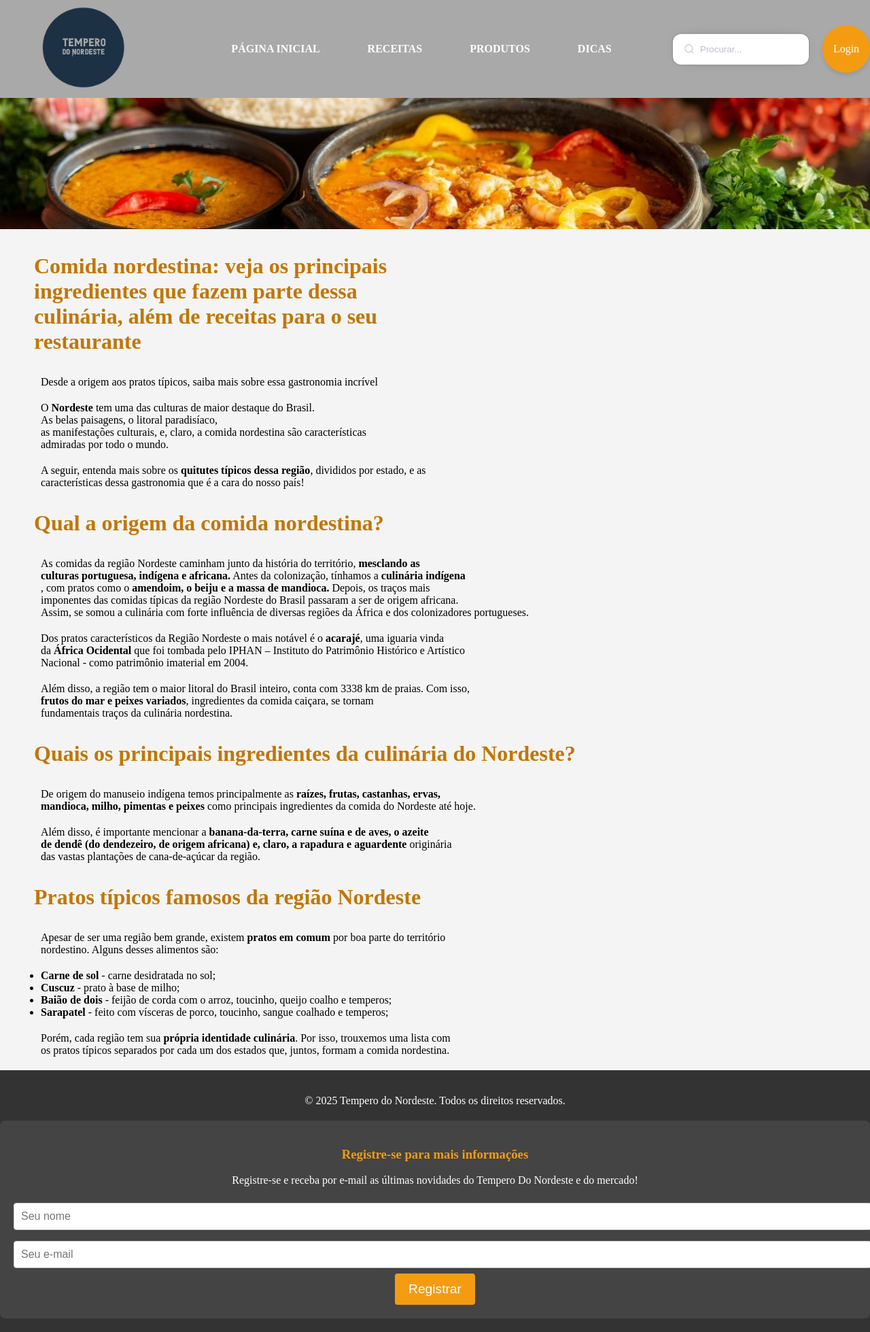
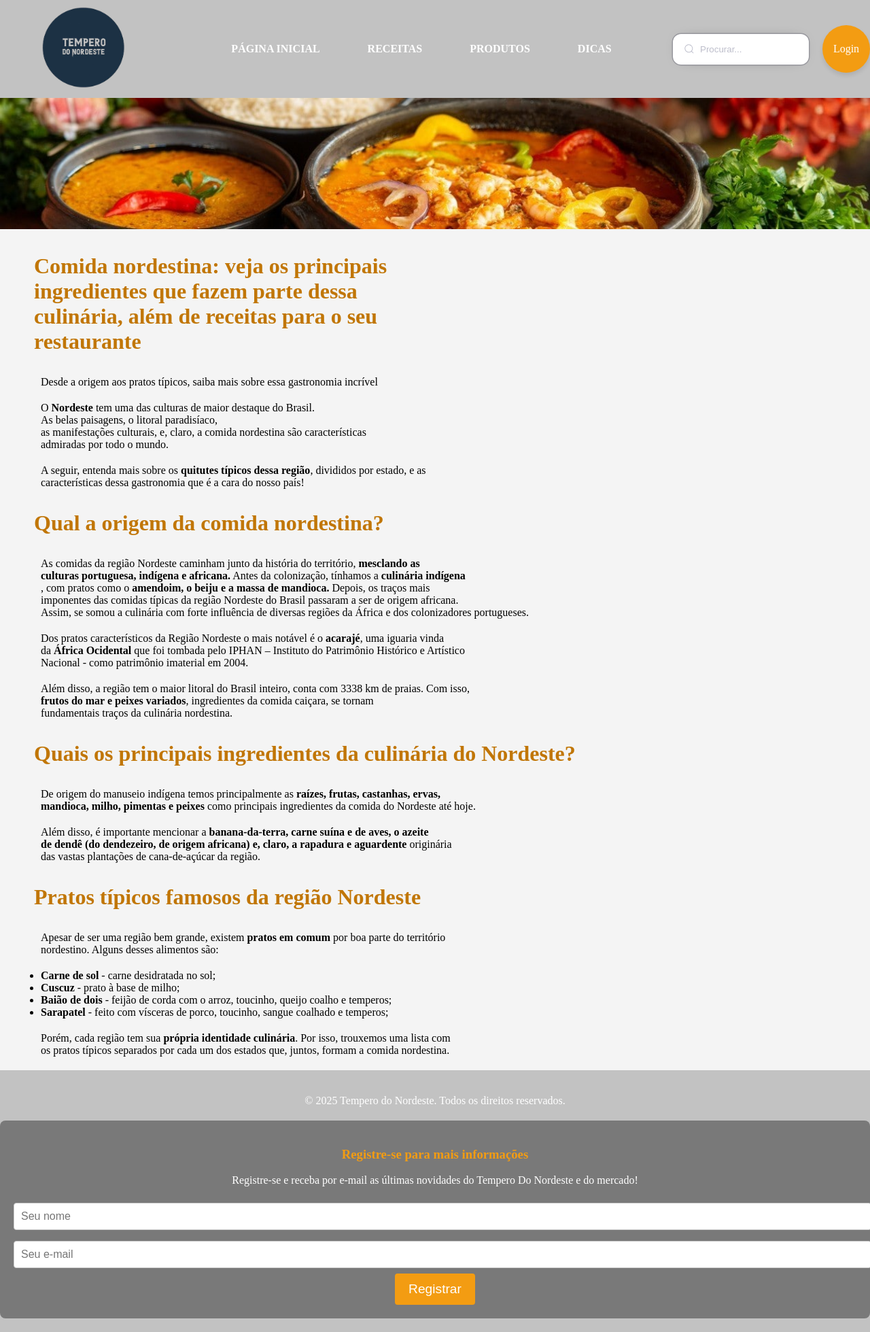
Before and after one commit to dannwtc25/projetoads, a website: page public/index.html in a window 1280 px wide. Shown: the whole page at 68% size. Drawn offline with Linux system fonts and the light colour scheme; files that its build step writes are made by us from their sources; files whose address does not match are found by name.

Commit message:
modificando o login

```diff
--- a/css/login.css
+++ b/css/login.css
@@ -8,6 +8,7 @@
   border-radius: 20px;
   font-family: -apple-system, BlinkMacSystemFont, "Segoe UI", Roboto, Oxygen,
     Ubuntu, Cantarell, "Open Sans", "Helvetica Neue", sans-serif;
+    margin-left: 30vw;
 }
 
 ::placeholder {
--- a/css/style.css
+++ b/css/style.css
@@ -79,7 +79,7 @@ body {
 
 /* Adicionando um fundo sutil para o menu */
 .navbar {
-  background-color: #a9a9a9; /* Cor de fundo escura */
+  background-color: #c2c2c2; /* Cor de fundo escura */
   padding: 10px 0; /* Espaçamento interno */
 }
 
@@ -242,7 +242,7 @@ a:visited{
 }
 /*rodape*/
 footer {
-  background-color: #333; /* Cor de fundo escura */
+  background-color: #c2c2c2; /* Cor de fundo escura */
   color: white; /* Cor do texto */
   text-align: center; /* Alinha o texto ao centro */
   padding: 20px 0; /* Espaçamento dentro do rodapé */
@@ -253,7 +253,7 @@ footer {
 
 /* Estilo do formulário de registro */
 .registration-form {
-  background-color: #444; /* Cor de fundo para a área do formulário */
+  background-color: #797979; /* Cor de fundo para a área do formulário */
   padding: 20px;
   border-radius: 8px; /* Bordas arredondadas */
   margin-top: 20px;
```
